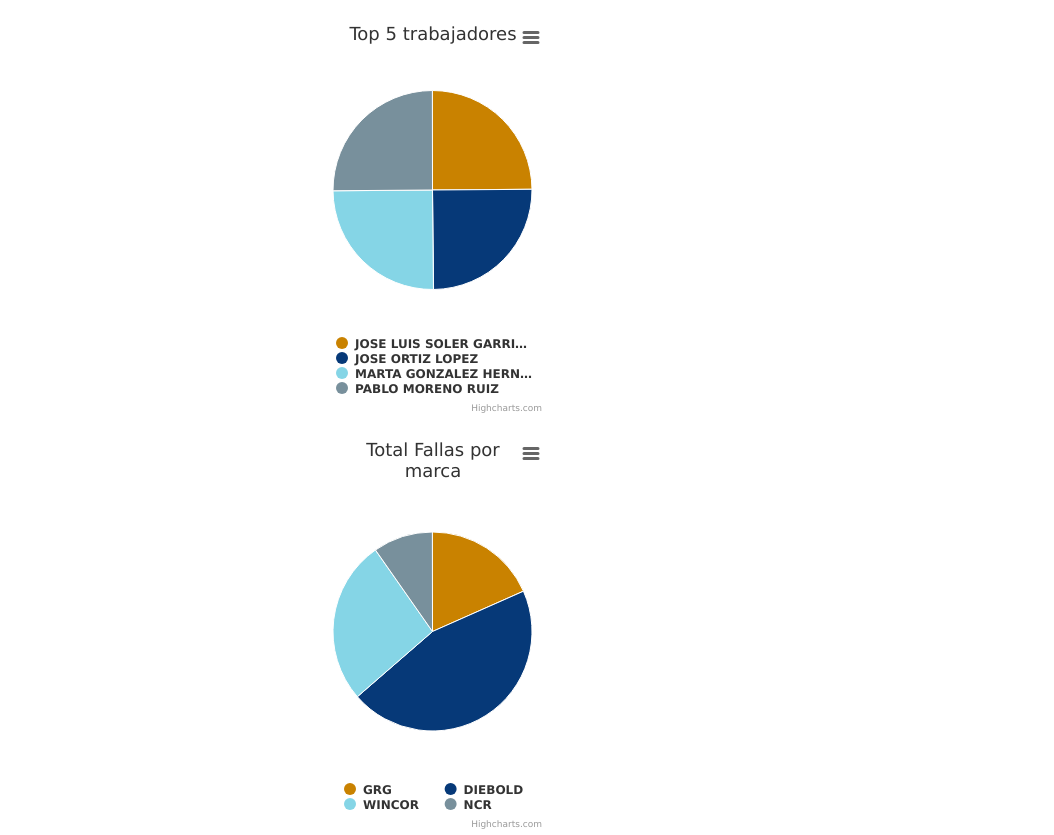
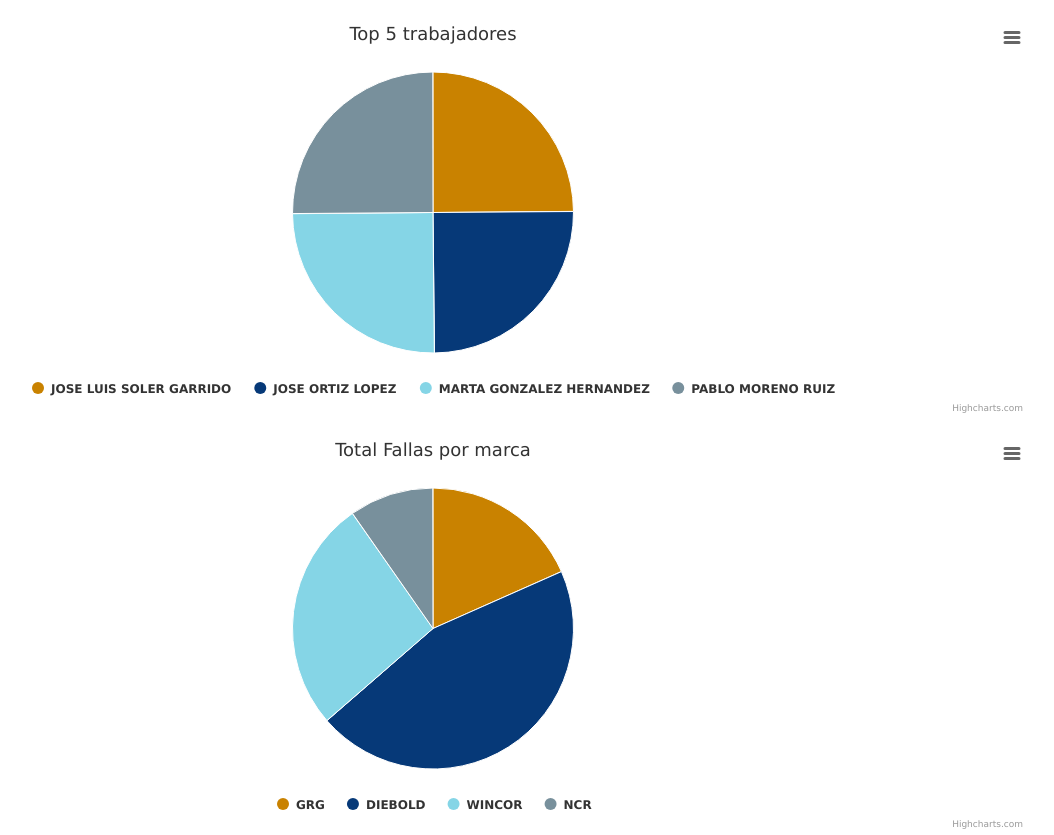
Before and after one commit to Artilleria-Pesada-Platform/chartsAndMaps, a plain HTML site: page graficasIndicadores/analista.html in a window 1280 px wide. Shown: the top 835 px of the page, without its empty margins (207-1261 px from the left). Drawn offline with nearby package versions, Linux system fonts and the light colour scheme.

Commit message:
Add files via upload

```diff
--- a/graficasIndicadores/_css/estiloAnalista.css
+++ b/graficasIndicadores/_css/estiloAnalista.css
@@ -1,5 +1,4 @@
-.highcharts-figure,
-.highcharts-data-table table {
+.highcharts-figure.{
     min-width: 239.6px;
     max-width: 116.83px;
     margin: 1em auto;
@@ -40,10 +39,6 @@
     background: #f1f7ff;
 }
 
-
-
-
-
 .highcharts-data-table caption {
     padding: 1em 0;
     font-size: 1.2em;
```
